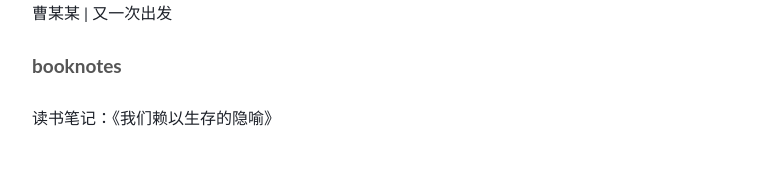
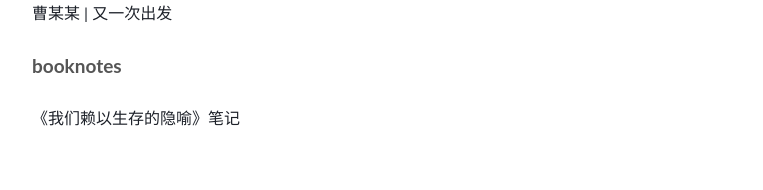
Before and after one commit to WillWang-X/willwang-x.github.io, a Jekyll site: the page built from tag.html, in a window 1280 px wide. Shown: the part 1177-1367 px from the top of the page, without its empty margins (258-1021 px from the left). Built offline with Jekyll 4.4.1, drawn with Linux system fonts in a browser that asks for light colours.

Commit message:
update metaphor we live by

```diff
--- a/_posts/booknotes/2020-08-06-Metaphors-We-Live-By.md
+++ b/_posts/booknotes/2020-08-06-Metaphors-We-Live-By.md
@@ -1,6 +1,6 @@
 ---
 layout: post
-title: 读书笔记：《我们赖以生存的隐喻》
+title: 《我们赖以生存的隐喻》笔记
 tags:
 - booknotes
 status: publish
@@ -9,6 +9,8 @@ published: true
 ---
 
 
+<br>
+<br>
 
 > 认知学的《物种起源》
 
```
